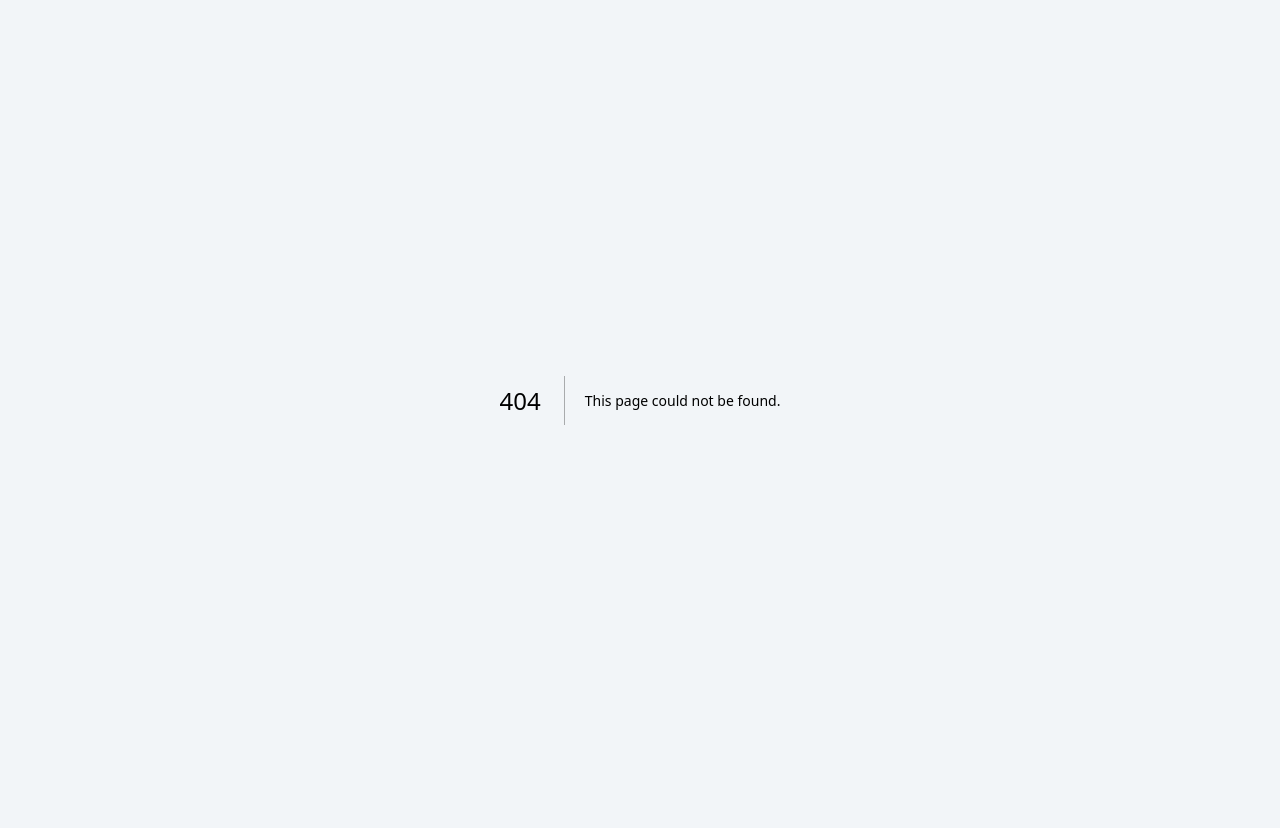
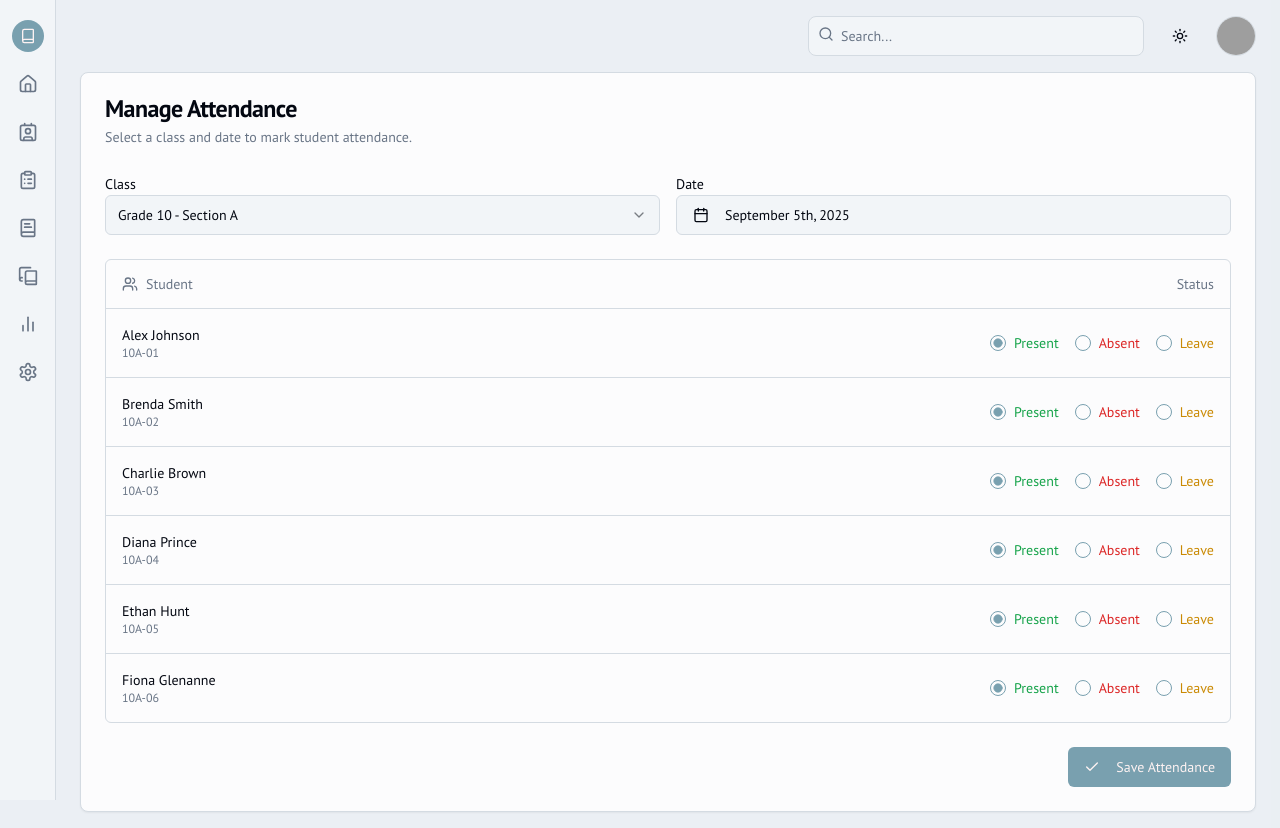
Before and after one commit to Charan040505/SPT, a Next.js app: page /dashboard/attendance in a window 1280 px wide. Before the commit this address had no page. Before the commit the page ends 800 px from the top, so only its background shows below. Built offline with nearby package versions, Linux system fonts and the light colour scheme; grey boxes are pictures that could not be loaded; a web font is replaced by a local one.

Commit message:
Attendance Management (Teacher Side)
Build an attendance management mod

```diff
--- /dev/null
+++ b/src/app/dashboard/attendance/page.tsx
@@ -0,0 +1,173 @@
+
+"use client";
+
+import { useState } from "react";
+import { Button } from "@/components/ui/button";
+import {
+  Card,
+  CardContent,
+  CardDescription,
+  CardHeader,
+  CardTitle,
+} from "@/components/ui/card";
+import {
+  Table,
+  TableBody,
+  TableCell,
+  TableHead,
+  TableHeader,
+  TableRow,
+} from "@/components/ui/table";
+import {
+  Select,
+  SelectContent,
+  SelectItem,
+  SelectTrigger,
+  SelectValue,
+} from "@/components/ui/select";
+import { RadioGroup, RadioGroupItem } from "@/components/ui/radio-group";
+import { Label } from "@/components/ui/label";
+import { Calendar } from "@/components/ui/calendar";
+import {
+  Popover,
+  PopoverContent,
+  PopoverTrigger,
+} from "@/components/ui/popover";
+import { Calendar as CalendarIcon, Check, Users } from "lucide-react";
+import { format } from "date-fns";
+import { students } from "@/lib/data";
+import { cn } from "@/lib/utils";
+
+type AttendanceStatus = "present" | "absent" | "leave";
+
+export default function AttendancePage() {
+  const [selectedClass, setSelectedClass] = useState("10A");
+  const [date, setDate] = useState<Date | undefined>(new Date());
+  const [attendance, setAttendance] = useState<Record<string, AttendanceStatus>>(
+    students.reduce((acc, student) => ({ ...acc, [student.id]: "present" }), {})
+  );
+
+  const handleStatusChange = (studentId: string, status: AttendanceStatus) => {
+    setAttendance((prev) => ({ ...prev, [studentId]: status }));
+  };
+
+  const getStatusColor = (status: AttendanceStatus) => {
+      switch (status) {
+          case 'present': return 'text-green-600';
+          case 'absent': return 'text-red-600';
+          case 'leave': return 'text-yellow-600';
+          default: return '';
+      }
+  }
+
+  const studentsInClass = students; // Simplified for now
+
+  return (
+    <div className="space-y-6">
+      <Card>
+        <CardHeader>
+          <CardTitle>Manage Attendance</CardTitle>
+          <CardDescription>
+            Select a class and date to mark student attendance.
+          </CardDescription>
+        </CardHeader>
+        <CardContent>
+          <div className="flex flex-col md:flex-row items-center gap-4 mb-6">
+            <div className="flex-1 w-full">
+              <Label>Class</Label>
+              <Select value={selectedClass} onValueChange={setSelectedClass}>
+                <SelectTrigger>
+                  <SelectValue placeholder="Select a class" />
+                </SelectTrigger>
+                <SelectContent>
+                  <SelectItem value="10A">Grade 10 - Section A</SelectItem>
+                  <SelectItem value="10B">Grade 10 - Section B</SelectItem>
+                  <SelectItem value="11A">Grade 11 - Section A</SelectItem>
+                </SelectContent>
+              </Select>
+            </div>
+            <div className="flex-1 w-full">
+              <Label>Date</Label>
+              <Popover>
+                <PopoverTrigger asChild>
+                  <Button
+                    variant={"outline"}
+                    className={cn(
+                      "w-full justify-start text-left font-normal",
+                      !date && "text-muted-foreground"
+                    )}
+                  >
+                    <CalendarIcon className="mr-2 h-4 w-4" />
+                    {date ? format(date, "PPP") : <span>Pick a date</span>}
+                  </Button>
+                </PopoverTrigger>
+                <PopoverContent className="w-auto p-0">
+                  <Calendar
+                    mode="single"
+                    selected={date}
+                    onSelect={setDate}
+                    initialFocus
+                  />
+                </PopoverContent>
+              </Popover>
+            </div>
+          </div>
+
+          <div className="rounded-md border">
+            <Table>
+              <TableHeader>
+                <TableRow>
+                  <TableHead>
+                    <div className="flex items-center gap-2">
+                        <Users className="h-4 w-4"/> Student
+                    </div>
+                  </TableHead>
+                  <TableHead className="text-right">Status</TableHead>
+                </TableRow>
+              </TableHeader>
+              <TableBody>
+                {studentsInClass.map((student) => (
+                  <TableRow key={student.id}>
+                    <TableCell className="font-medium">
+                      <div className="flex flex-col">
+                        <span>{student.name}</span>
+                        <span className="text-xs text-muted-foreground">{student.rollNo}</span>
+                      </div>
+                    </TableCell>
+                    <TableCell className="text-right">
+                      <RadioGroup
+                        value={attendance[student.id]}
+                        onValueChange={(value) => handleStatusChange(student.id, value as AttendanceStatus)}
+                        className="flex justify-end gap-2 md:gap-4"
+                      >
+                        <div className="flex items-center space-x-2">
+                          <RadioGroupItem value="present" id={`present-${student.id}`} />
+                          <Label htmlFor={`present-${student.id}`} className="text-green-600 font-medium cursor-pointer">Present</Label>
+                        </div>
+                         <div className="flex items-center space-x-2">
+                          <RadioGroupItem value="absent" id={`absent-${student.id}`} />
+                          <Label htmlFor={`absent-${student.id}`} className="text-red-600 font-medium cursor-pointer">Absent</Label>
+                        </div>
+                         <div className="flex items-center space-x-2">
+                          <RadioGroupItem value="leave" id={`leave-${student.id}`} />
+                          <Label htmlFor={`leave-${student.id}`} className="text-yellow-600 font-medium cursor-pointer">Leave</Label>
+                        </div>
+                      </RadioGroup>
+                    </TableCell>
+                  </TableRow>
+                ))}
+              </TableBody>
+            </Table>
+          </div>
+
+          <div className="flex justify-end mt-6">
+              <Button>
+                  <Check className="mr-2 h-4 w-4" />
+                  Save Attendance
+              </Button>
+          </div>
+        </CardContent>
+      </Card>
+    </div>
+  );
+}
--- a/src/app/dashboard/layout.tsx
+++ b/src/app/dashboard/layout.tsx
@@ -15,6 +15,7 @@ import {
   BookText,
   BookCopy,
   ClipboardList,
+  ClipboardCheck,
 } from "lucide-react";
 import {
   DropdownMenu,
@@ -50,6 +51,7 @@ const navLinks: NavLink[] = [
   { href: "/dashboard", icon: Home, label: "Dashboard", roles: ["admin", "student", "parent"] },
   { href: "/dashboard/students", icon: Users, label: "Students", roles: ["admin"] },
   { href: "/dashboard/teachers", icon: Contact, label: "Teachers", roles: ["student"] },
+  { href: "/dashboard/attendance", icon: ClipboardCheck, label: "Attendance", roles: ["admin"] },
   { href: "/dashboard/assignments", icon: ClipboardList, label: "Assignments", roles: ["student", "admin"] },
   { href: "/dashboard/syllabus", icon: BookText, label: "Syllabus", roles: ["student", "admin"] },
   { href: "/dashboard/notes", icon: BookCopy, label: "Notes", roles: ["student", "admin"] },
```
